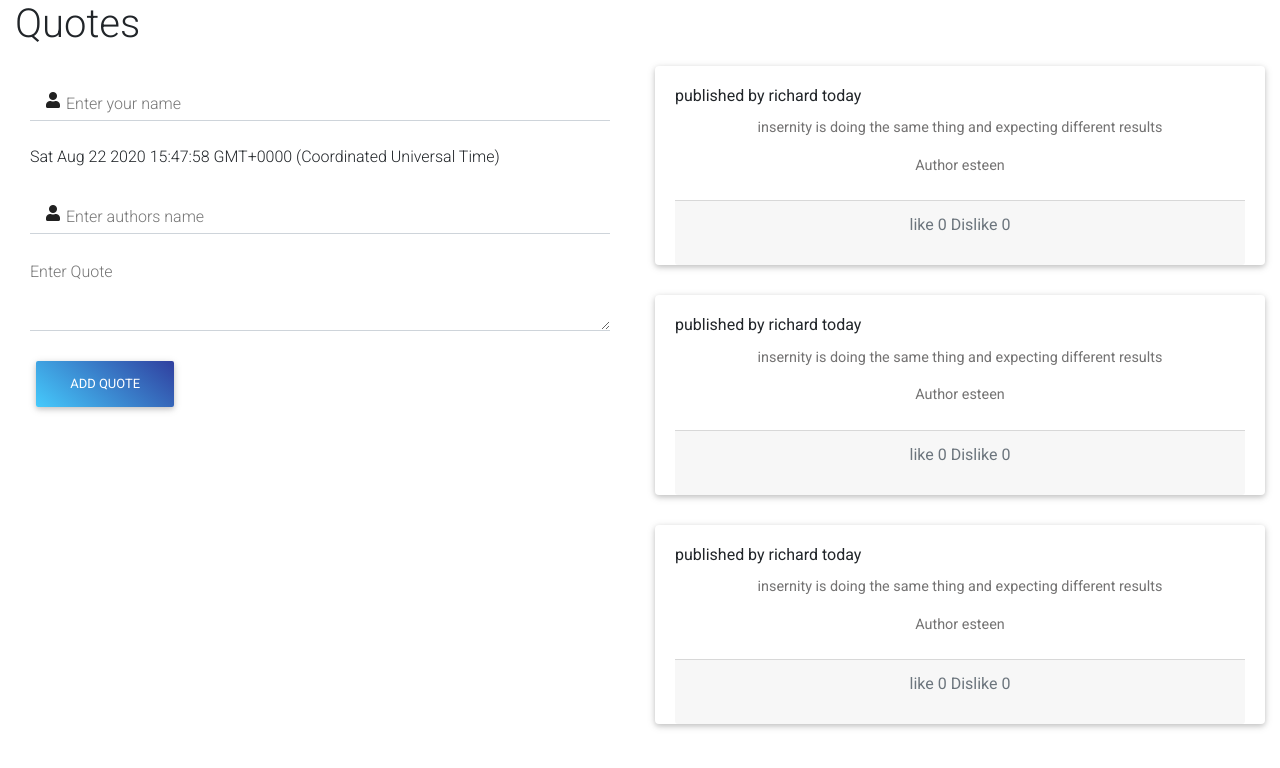
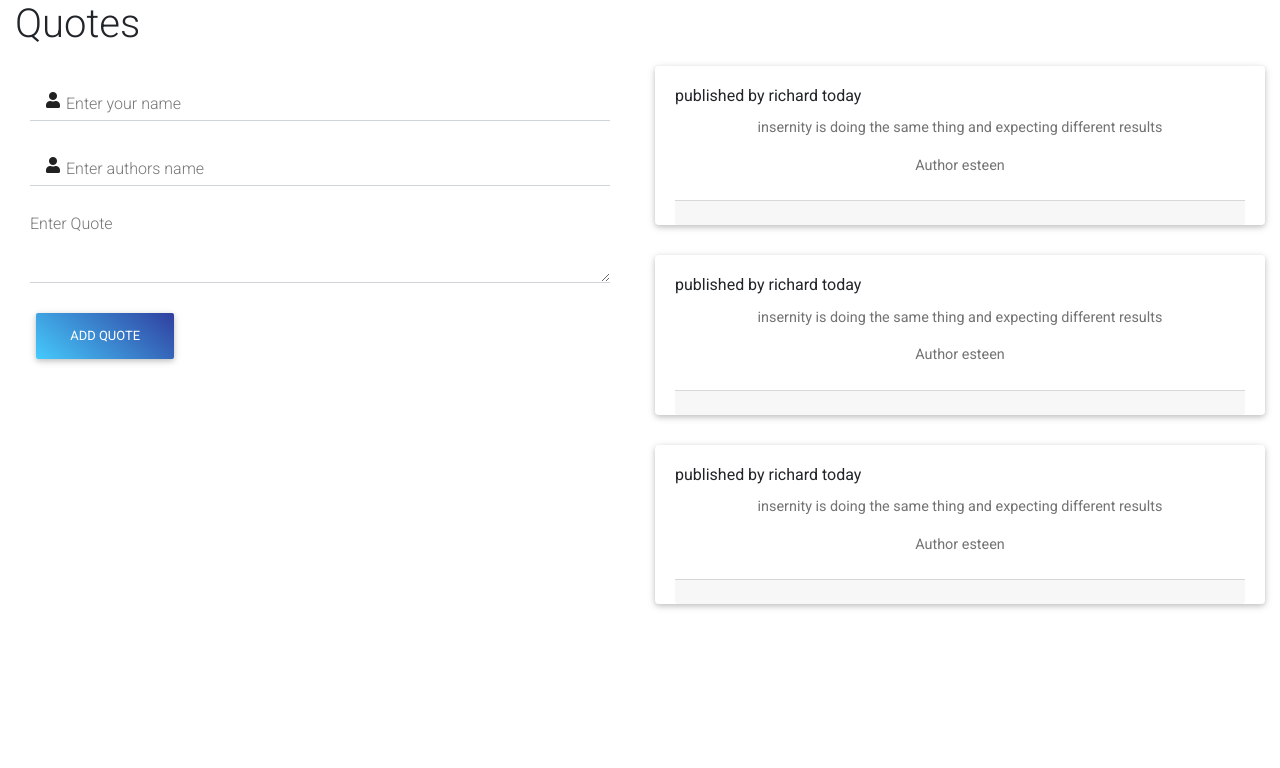
Before and after one commit to richardkefa/Quotes, an Angular app: page / in a window 1280 px wide. Shown: the top 768 px of the page. Built offline with nearby package versions, Linux system fonts and the light colour scheme.

Commit message:
add quotevote component

```diff
--- a/src/app/app.component.html
+++ b/src/app/app.component.html
@@ -16,8 +16,8 @@
 
           <!-- Card footer -->
           <div class="card-footer text-muted text-center mt-4">
-            <div>
-              <p>like  {{Quote.upvote}}   Dislike  {{Quote.downvote}}</p>
+            <div class="text-right">
+             <app-quotevotes></app-quotevotes>
             </div>
           </div>
 
--- a/src/app/app.module.ts
+++ b/src/app/app.module.ts
@@ -7,12 +7,14 @@ import { AppComponent } from './app.component';
 import { QuoteFormComponent } from './quote-form/quote-form.component';
 import { from } from 'rxjs';
 import { DateCounterPipe } from './date-counter.pipe';
+import { QuotevotesComponent } from './quotevotes/quotevotes.component';
 
 @NgModule({
   declarations: [
     AppComponent,
     QuoteFormComponent,
-    DateCounterPipe
+    DateCounterPipe,
+    QuotevotesComponent
   ],
   imports: [
     BrowserModule,
--- a/src/app/quote-form/quote-form.component.html
+++ b/src/app/quote-form/quote-form.component.html
@@ -8,7 +8,6 @@
         <p>Name is required</p>
       </div>
     </div>
-    {{newQuote.entryDate}}
     <div class="md-form input-with-pre-icon">
       <i class="fas fa-user input-prefix"></i>
       <input type="text" id="authorname" class="form-control" name="authorname" [(ngModel)]="newQuote.author" #author='ngModel' required>
--- /dev/null
+++ b/src/app/quotevotes/quotevotes.component.ts
@@ -0,0 +1,17 @@
+import { Component, OnInit, Input } from '@angular/core';
+import { Quotes } from '../quotes';
+
+@Component({
+  selector: 'app-quotevotes',
+  templateUrl: './quotevotes.component.html',
+  styleUrls: ['./quotevotes.component.css']
+})
+export class QuotevotesComponent implements OnInit {
+
+  @Input() quotes:Quotes;
+  constructor() { }
+
+  ngOnInit(): void {
+  }
+
+}
```
Also changed, not shown: src/app/quotevotes/quotevotes.component.css (added), src/app/quotevotes/quotevotes.component.html (added), 1 other file (tests, documents, lock files or other folders).
